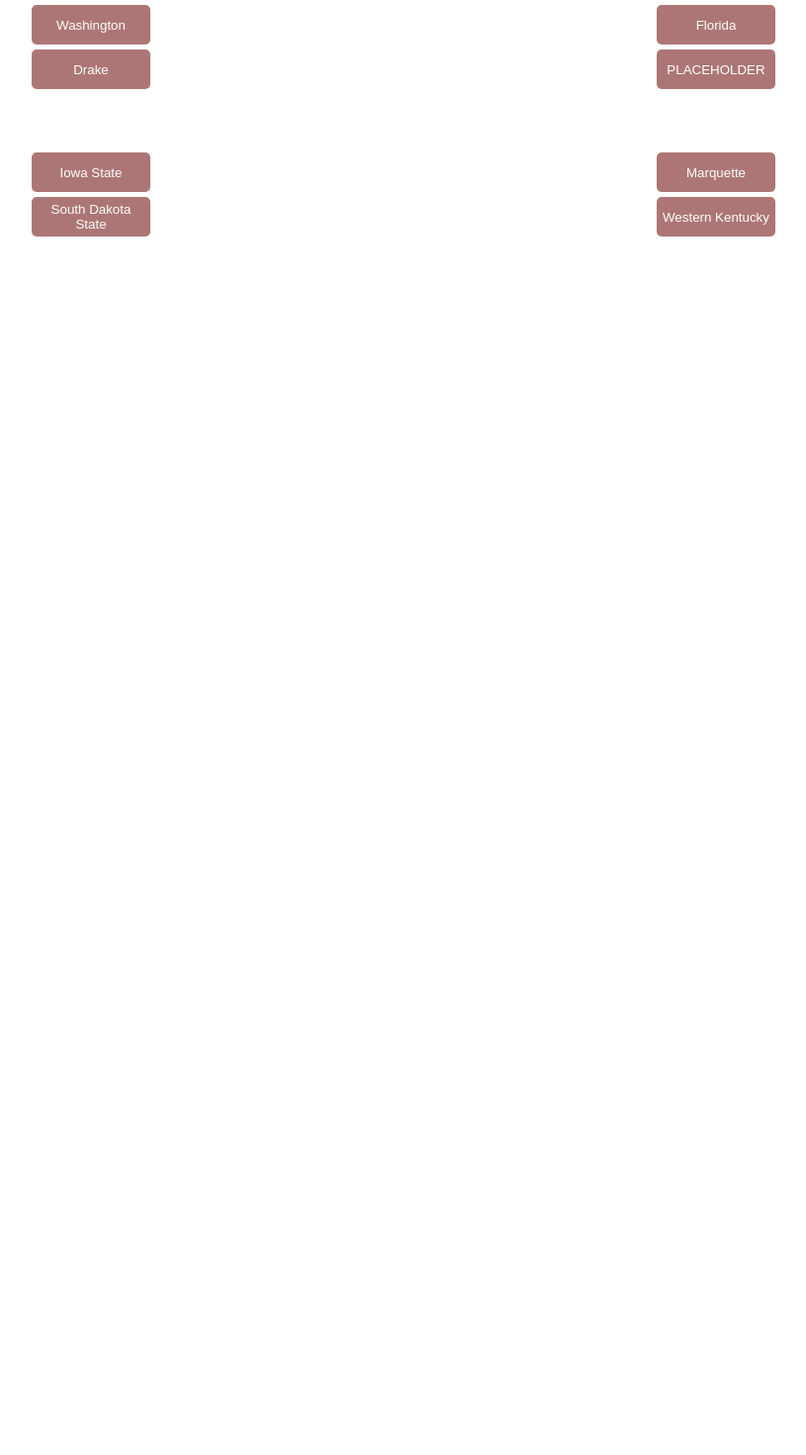
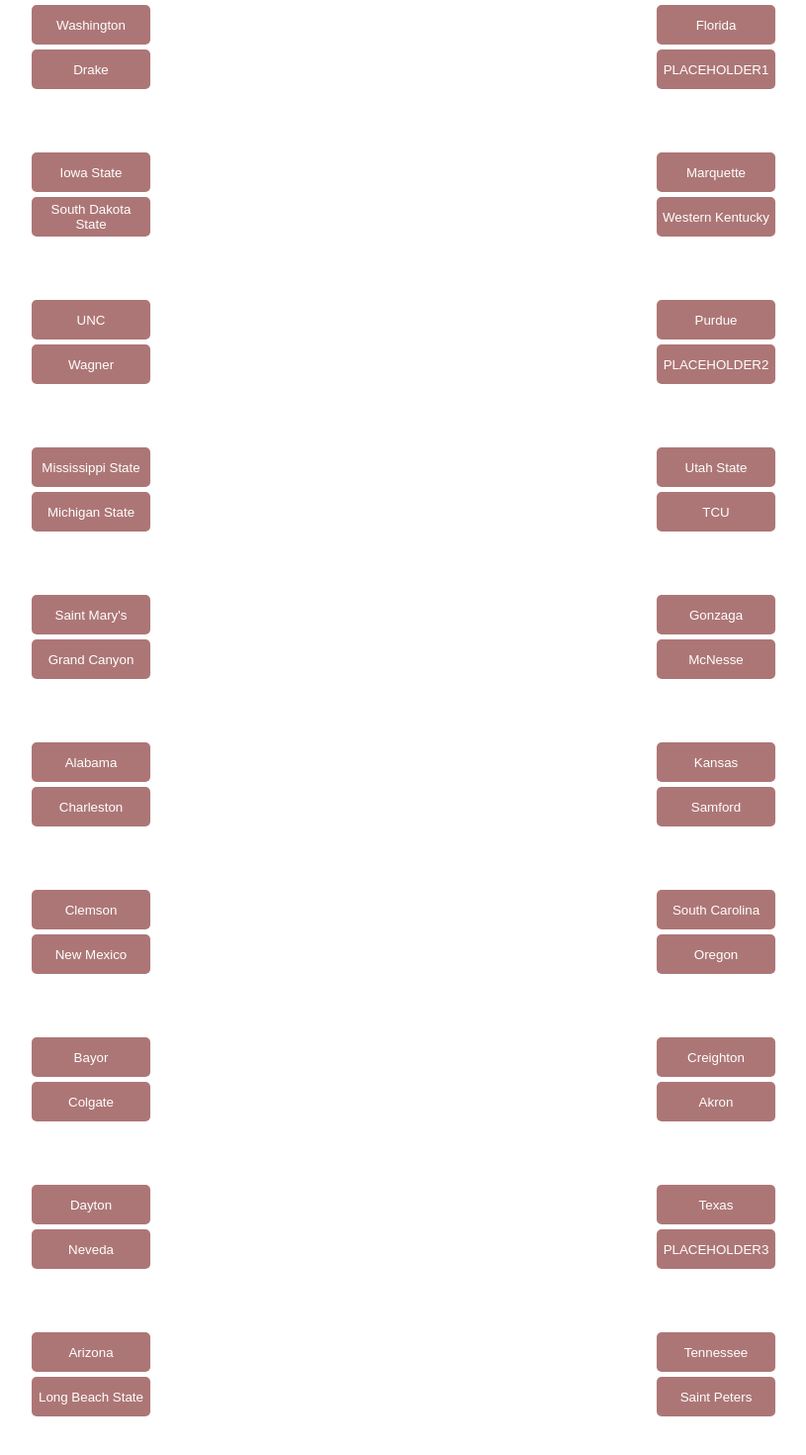
Before and after one commit to lamngo13/march, an Angular app in the folder hello-world/: page / in a window 1280 px wide. Shown: the part 1057-2527 px from the top of the page at 99% size, without its empty margins (136-951 px from the left). Before the commit the page ends 1528 px from the top, so only its background shows below. Built offline with nearby package versions, Linux system fonts and the light colour scheme.

Commit message:
added more teams

```diff
--- a/hello-world/src/app/app.component.ts
+++ b/hello-world/src/app/app.component.ts
@@ -52,7 +52,25 @@
     new Team("Washington", 7, 0),
     new Team("Drake", 10, 0),
     new Team("Iowa State", 2, 0),
-    new Team("South Dakota State", 15, 0)
+    new Team("South Dakota State", 15, 0),
+
+    //now for the next one
+    new Team("UNC", 1, 0),
+    new Team("Wagner", 16, 0),
+    new Team("Mississippi State", 8, 0),
+    new Team("Michigan State", 9, 0),
+    new Team("Saint Mary's", 5, 0),
+    new Team("Grand Canyon", 12, 0),
+    new Team("Alabama", 4, 0),
+    new Team("Charleston", 13, 0),
+    new Team("Clemson", 6, 0),
+    new Team("New Mexico", 11, 0),
+    new Team("Bayor", 3, 0),
+    new Team("Colgate", 14, 0),
+    new Team("Dayton", 7, 0),
+    new Team("Neveda", 10, 0),
+    new Team("Arizona", 2, 0),
+    new Team("Long Beach State", 15, 0),
   ];
 
   teamsright: Team[] = [
@@ -69,9 +87,27 @@
     new Team ("Kentucky", 3, 0),
     new Team ("Oakland", 14, 0),
     new Team ("Florida", 7, 0),
-    new Team ("PLACEHOLDER", 10, 0),
+    new Team ("PLACEHOLDER1", 10, 0),
     new Team ("Marquette", 2, 0),
-    new Team ("Western Kentucky", 15, 0)
+    new Team ("Western Kentucky", 15, 0),
+
+    //more teams
+    new Team("Purdue", 1, 0),
+    new Team("PLACEHOLDER2", 16, 0),
+    new Team("Utah State", 8, 0),
+    new Team("TCU", 9, 0),
+    new Team("Gonzaga", 5, 0),
+    new Team("McNesse", 12, 0),
+    new Team("Kansas", 4, 0),
+    new Team("Samford", 13, 0),
+    new Team("South Carolina", 6, 0),
+    new Team("Oregon", 11, 0),
+    new Team("Creighton", 3, 0),
+    new Team("Akron", 14, 0),
+    new Team("Texas", 7, 0),
+    new Team("PLACEHOLDER3", 10, 0),
+    new Team("Tennessee", 2, 0),
+    new Team("Saint Peters", 15, 0)
   ];
 
   objectKeys = Object.keys;
```
